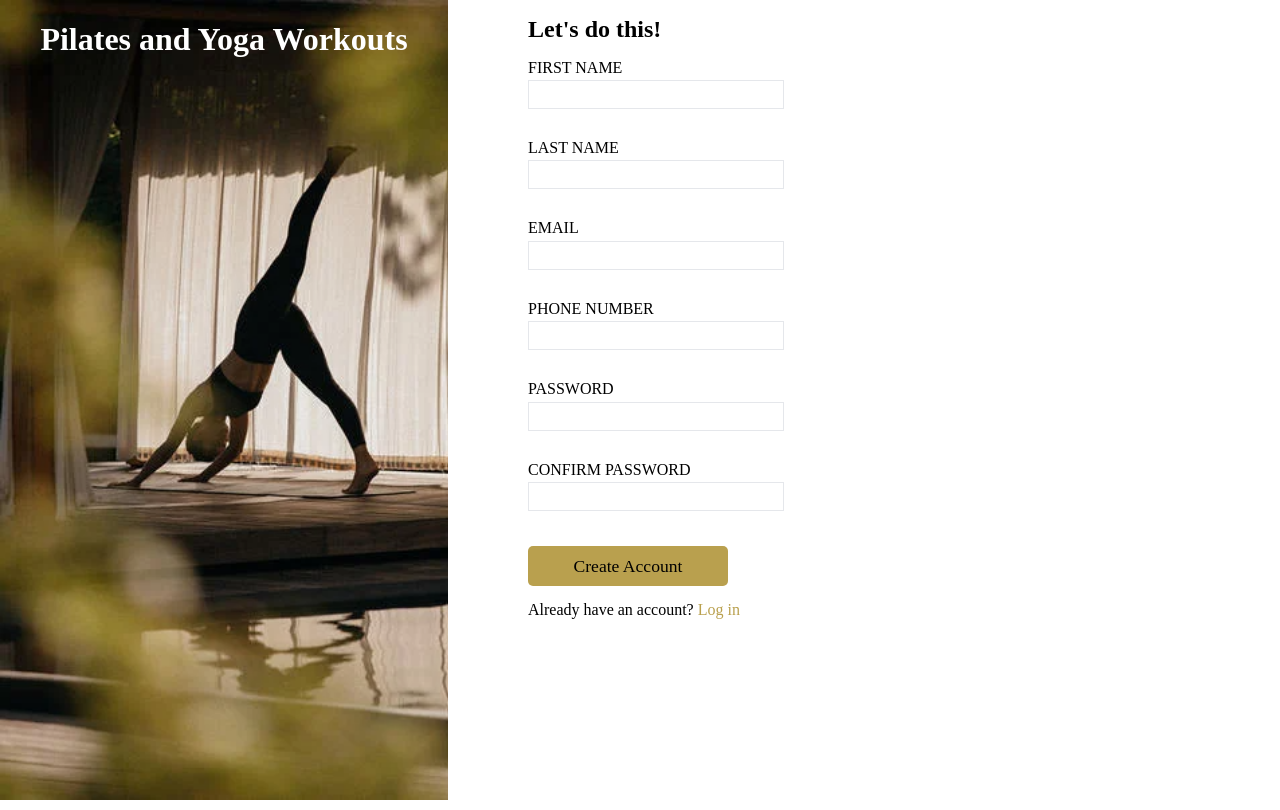
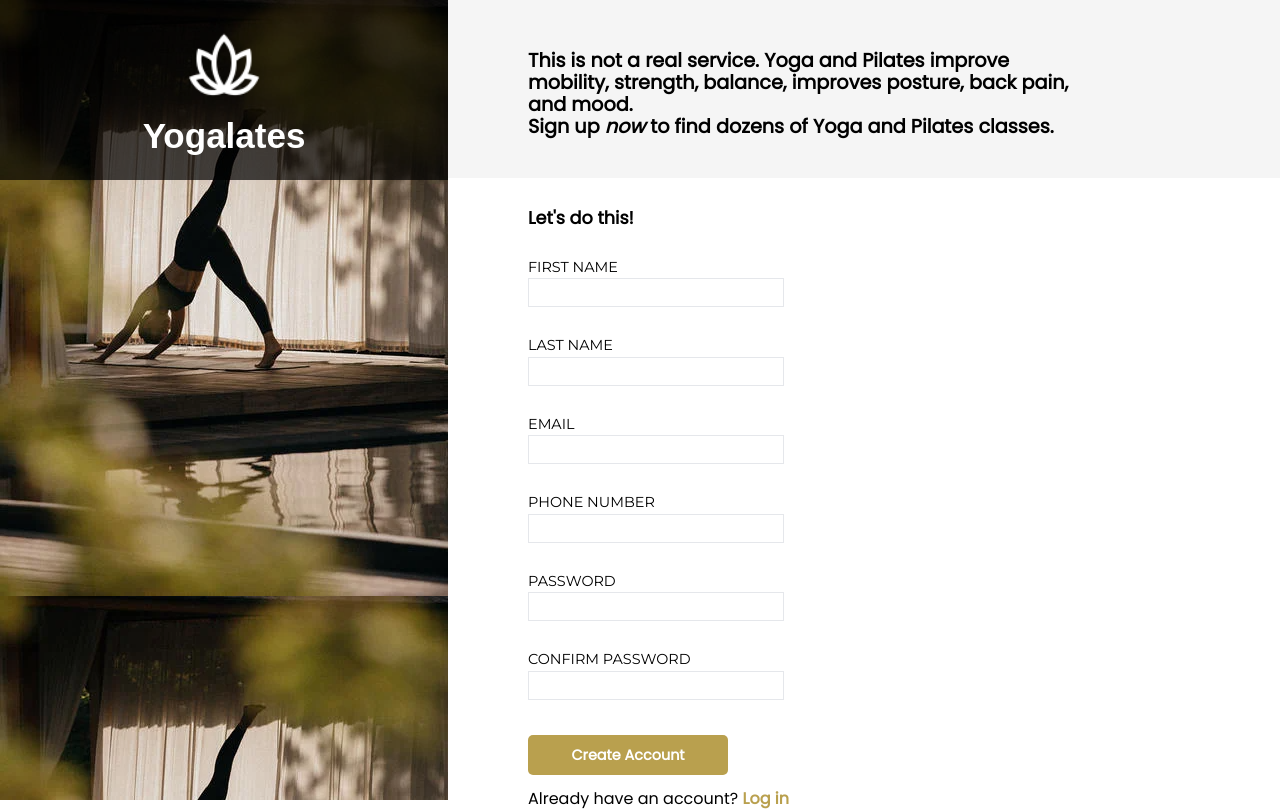
Before and after one commit to marianaalmada/sign-up-form, a plain HTML site: page index.html in a window 1280 px wide. Drawn offline with Linux system fonts and the light colour scheme.

Commit message:
icon, fonts and new styles added

```diff
--- a/index.html
+++ b/index.html
@@ -4,33 +4,45 @@
     <meta charset="UTF-8">
     <meta http-equiv="X-UA-Compatible" content="IE=edge">
     <meta name="viewport" content="width=device-width, initial-scale=1.0">
+    <link rel="preconnect" href="https://fonts.googleapis.com">
+    <link rel="preconnect" href="https://fonts.gstatic.com" crossorigin>
+    <link
+        href="https://fonts.googleapis.com/css2?family=Montserrat&family=Noto+Sans+Syloti+Nagri&family=Poppins&display=swap"
+        rel="stylesheet">
     <link rel="stylesheet" href="normalize.css">
     <link rel="stylesheet" href="styles.css">
-    <title>Sing-Up Form</title>
+    <title>Sign-Up Form</title>
 </head>
 <body>
     <div>
         <div class="main-container">
             <div class="left-side">
-                <h1>Pilates and Yoga Workouts</h1>
+                <div class="logo-section">
+                    <img src="images/white-loto-icon.png" alt="">
+                    <h2>Yogalates</h2>
+                </div>
             </div>
             <div class="right-side">
-                <p></p>
-                <div></div>
+                <p>This is not a real service. Yoga and Pilates improve mobility, strength, balance,
+                   improves posture, back pain, and mood.
+                   <br>
+                   Sign up <i>now</i> to find dozens of Yoga and Pilates classes.
+                </p>
+                <div class="form-container">
                     <div class="form-title">Let's do this!</div>
                     <form action="" class="form">
                         <div class="input-boxes">
                             <div>
                                 <label for="first-name">first name</label>
-                            <input type="text" id="first-name">
+                                <input type="text" id="first-name" required>
                             </div>
                             <div>
                                 <label for="last-name">last name</label>
-                            <input type="text" id="last-name">
+                                <input type="text" id="last-name" required>
                             </div>
                             <div>
-                            <label for="email">email</label>
-                            <input type="email" id="email">
+                                <label for="iail">email</label>
+                                <input type="iail" id="email" required>
                             </div>
                             <div>
                                 <label for="phone">phone number</label>
@@ -38,17 +50,18 @@
                             </div>
                             <div>
                                 <label for="password">password</label>
-                            <input type="password" id="password">
+                                <input type="password" id="password" required>
                                 <span></span>
                             </div>
                             <div>
                                 <label for="password-confirm">confirm password</label>
-                            <input type="password" id="password-confirm">
+                                <input type="password" id="password-confirm" required>
                             </div>
                         </div>
                         <button type="submit">Create Account</button>
-                    <div>Already have an account? <a href="">Log in</a></div>
+                        <div class="under-button">Already have an account? <a href="">Log in</a></div>
                     </form>
+                </div>
             </div>
         </div>
     </div>
--- a/styles.css
+++ b/styles.css
@@ -19,17 +19,50 @@ h1 {
 .left-side {
     height: 100vh;
     width: 35vw;
-    background-image: url(backgorund-image.png);
-    background-size: cover;
+    background-image: url(images/backgorund-image.png);
+    flex-shrink: 0;
 }
 
-.right-side {
+.logo-section {
+    background-size: cover;
+    display: flex;
+    flex-direction: column;
+    align-items: center;
+    background-color: rgba(0, 0, 0, 0.7);
+}
+
+h2 {
+    font-size: 35px;
+    font-family: 'Noto Sans Syloti Nagri', sans-serif;
+    color: white;
+    margin: 10px 0px 25px 0px;
+}
+
+img {
+    width: 80px;
+    margin-top: 25px;
+}
+
+.form-container {
     margin-left: 80px;
+    width: 50vw;
+}
+
+p {
+    margin-top: 0;
+    margin-bottom: 30px;
+    padding: 50px 200px 40px 80px;
+    font-size: 1.2rem;
+    font-weight: bold;
+    background-color: rgb(245, 245, 245);
+    font-family: 'Poppins', sans-serif;
 }
 
 .form-title {
-    font-size: 1.5rem;
+    font-size: 1.1rem;
     font-weight: bold;
+    margin-bottom: 15px;
+    font-family: 'Poppins', sans-serif;
 }
 
 .form {
@@ -40,7 +73,6 @@ h1 {
 .input-boxes {
     display: flex;
     flex-wrap: wrap;
-    width: 50vw;
 }
 
 .input-boxes > div {
@@ -50,9 +82,10 @@ h1 {
 }
 
 label {
-    font-size: 1rem;
+    font-size: 0.9rem;
     text-transform: uppercase;
     margin-bottom: 3px;
+    font-family: 'Montserrat', sans-serif;
 }
 
 input:focus {
@@ -80,19 +113,29 @@ span {
     color: red;
     position: absolute;
     top: 5px;
+    font-family: 'Poppins', sans-serif;
+    font-size: 0.9rem;
 }
 
 button {
-    font-size: 1.1rem;
+    font-size: 0.9rem;
     height: 40px;
     width: 200px;
     margin: 20px 0px 15px 0px;
     background-color: var(--cafe-color);
     border: none;
     border-radius: 5px;
+    font-family: 'Poppins', sans-serif;
+    font-weight: bold;
+    color: white;
+}
+
+.under-button {
+    font-family: 'Poppins', sans-serif;
 }
 
 a {
     text-decoration: none;
-    color: var(--cafe-color)
+    color: var(--cafe-color);
+    font-weight: bold;
 }
```
Also changed, not shown: images/backgorund-image.png (renamed from backgorund-image.png), images/loto-icon.png (added), images/white-loto-icon.png (added). Lines whose indentation alone changed are shown as unchanged.
